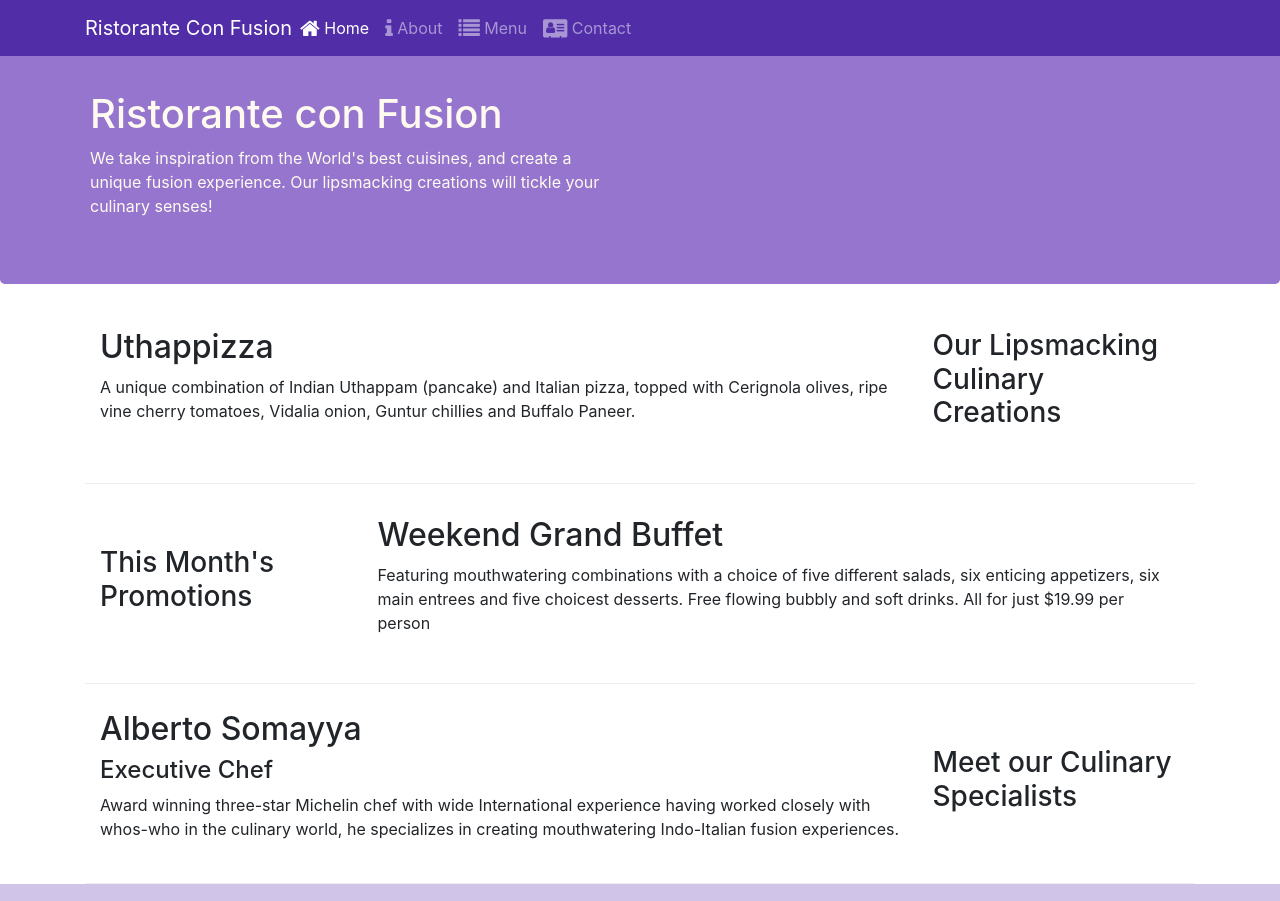
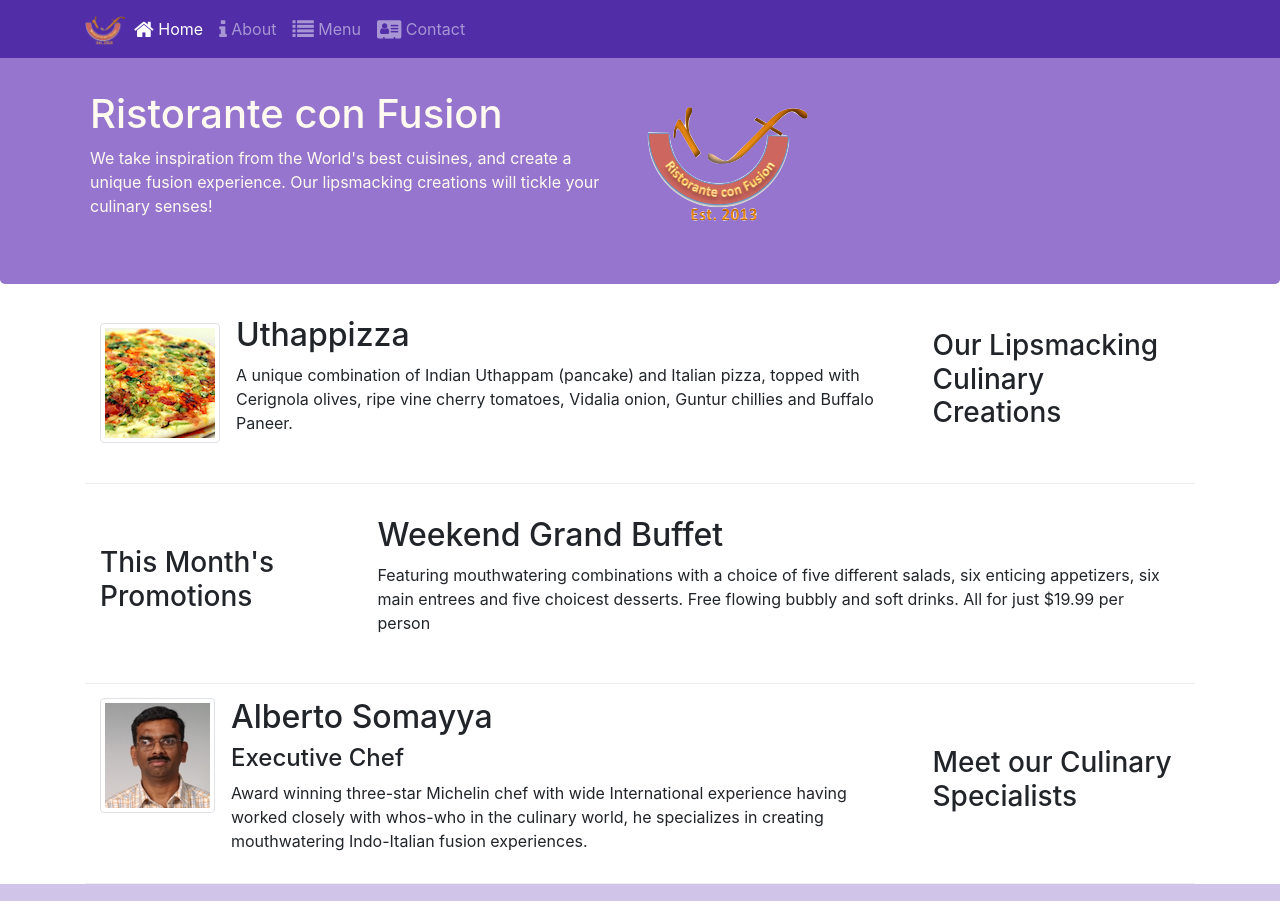
Before and after one commit to tanmaybisen/Bootstrap4-UI-project, a website: page index.html in a window 1280 px wide. Shown: the top 901 px of the page. Drawn offline with nearby package versions, Linux system fonts and the light colour scheme.

Commit message:
images and media

```diff
--- a/index.html
+++ b/index.html
@@ -27,7 +27,7 @@
             <button class="navbar-toggler" type="button" data-toggle="collapse" data-target="#Navbar">
                 <span class="navbar-toggler-icon"></span>
             </button>
-            <a  class="navbar-brand mr-auto" href="#">Ristorante Con Fusion</a>
+            <a  class="navbar-brand mr-auto" href="#"><img src="img/logo.png" height="30" width="41"></a>
             <div class="collapse navbar-collapse" id="Navbar">
                 <ul class="navbar-nav mr-auto">
                     <li class="nav-item active"><a class="nav-link" href="#"><span class="fa fa-home fa-lg"></span> Home</a></li>
@@ -46,7 +46,8 @@
                     <h1>Ristorante con Fusion</h1>
                     <p>We take inspiration from the World's best cuisines, and create a unique fusion experience. Our lipsmacking creations will tickle your culinary senses!</p>
                 </div>
-                <div class ="col-12 col-sm">
+                <div class="col-12 col-sm align-self-center">
+                    <img src="img/logo.png" class="fluid">
                 </div>
             </div>
         </div>
@@ -58,10 +59,12 @@
                 <h3>Our Lipsmacking Culinary Creations</h3>
             </div>
             <div class="col col-sm order-sm-first col-md">
-                <!-- this is stacked below the above div tag contents and will occupy remaining spaces left, 0,8,9 resp -->
-                <h2>Uthappizza</h2>
-                <div class="d-none d-sm-block">
-                <p>A unique combination of Indian Uthappam (pancake) and Italian pizza, topped with Cerignola olives, ripe vine cherry tomatoes, Vidalia onion, Guntur chillies and Buffalo Paneer.</p>
+                <div class="media">
+                    <img class="d-flex mr-3 img-thumbnail align-self-center" src="img/uthappizza.png" alt="uthappizza"> <!--mr-3 leave margin to right-->
+                    <div class="media-body">
+                        <h2 class="mt-0">Uthappizza</h2>
+                        <p>A unique combination of Indian Uthappam (pancake) and Italian pizza, topped with Cerignola olives, ripe vine cherry tomatoes, Vidalia onion, Guntur chillies and Buffalo Paneer.</p>
+                    </div>
                 </div>
             </div>
         </div>
@@ -84,10 +87,15 @@
                 <h3>Meet our Culinary Specialists</h3>
             </div>
             <div class="col col-sm order-sm-first col-md">
-                <h2>Alberto Somayya</h2>
-                <h4>Executive Chef</h4>
-                <div class="d-none d-sm-block">
-                <p>Award winning three-star Michelin chef with wide International experience having worked closely with whos-who in the culinary world, he specializes in creating mouthwatering Indo-Italian fusion experiences. </p>
+                <div class="media">
+                    <img class="d-flex mr-3 alignself-center img-thumbnail" src="img/alberto.png" alt="alberto">
+                    <div class="mediabody">
+                        <h2>Alberto Somayya</h2>
+                        <h4>Executive Chef</h4>
+                        <div class="d-none d-sm-block">
+                            <p>Award winning three-star Michelin chef with wide International experience having worked closely with whos-who in the culinary world, he specializes in creating mouthwatering Indo-Italian fusion experiences. </p>
+                        </div>
+                    </div>
                 </div>
             </div>
         </div>
```
Also changed, not shown: aboutus.html (+3 -2 lines), contactus.html (+3 -2 lines), img/alberto.png (added), img/buffet.png (added), img/logo.png (added), img/uthappizza.png (added), 1 other file.
